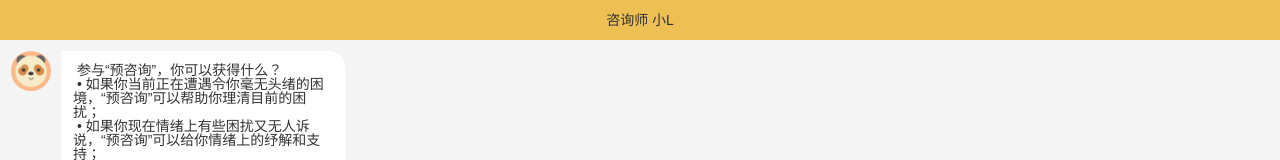
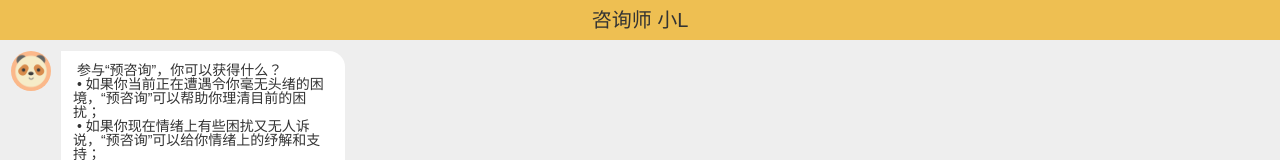
Before and after one commit to qiuhuachuan/h5-chat, a Vue app: page / in a window 1280 px wide. Shown: the top 160 px of the page. Built offline with nearby package versions, Linux system fonts and the light colour scheme.

Commit message:
增加聊天窗口滚动条响应式处于最底端

```diff
--- a/index.html
+++ b/index.html
@@ -10,8 +10,12 @@
     <van-number-keyboard safe-area-inset-bottom />
     <title>预咨询</title>
     <style>
-      #id {
-        height: 100vh;
+      * {
+        margin: 0;
+        padding: 0;
+      }
+      html, body, #app {
+        height: 100%;
       }
     </style>
   </head>
--- a/src/assets/style/reset.css
+++ b/src/assets/style/reset.css
@@ -192,3 +192,7 @@ a {
   color: #25a4bb;
   text-decoration: none;
 }
+
+html, body {
+  height: 100%;
+}
--- a/src/pages/chat/Chat.vue
+++ b/src/pages/chat/Chat.vue
@@ -1,13 +1,16 @@
 <template>
-  <div class="chat-wrapper">
+  <div class="container">
     <div class="header"><ChatHeader></ChatHeader></div>
-    <div class="content"><ChatContent></ChatContent></div>
+
+    <div id="mainBody" class="main"><ChatContent></ChatContent></div>
+
     <div class="footer"><ChatFooter></ChatFooter></div>
   </div>
 </template>
 
 <script>
-import { defineComponent } from 'vue'
+import { defineComponent, onMounted, watch, nextTick } from 'vue'
+import { useStore } from 'vuex'
 import ChatHeader from './components/ChatHeader.vue'
 import ChatContent from './components/ChatContent.vue'
 import ChatFooter from './components/ChatFooter.vue'
@@ -21,29 +24,48 @@ export default defineComponent({
         ChatContent
     },
     setup() {
-
+      const store = useStore()
+      const updateMainBody = () => {
+        const mainDOM = document.getElementById('mainBody')
+        mainDOM.scrollTop = mainDOM.scrollHeight;
+      }
+      onMounted(() => {
+        console.log('Component is mounted!')
+      })
+      watch(
+        store.state.history,
+        updateMainBody,
+        {flush: 'post'}
+      )
     }
 })
 </script>
 
 <style lang="less" scoped>
-.chat-wrapper {
-  height: 100vh;
-  display: flex;
-  flex-direction: column;
+  .container {
+    display:flex;
+    flex-direction:column;
+    width:100%;
+    height:100%;
     .header {
       height: 40px;
+      line-height: 40px;
+      text-align: center;
+      background-color: #eebf52;
+      font-size: 20px;
+      flex-shrink: 0;
     }
-  .content {
-    flex: 1;
-    overflow-y: auto;
+    .main {
+      background-color: #eee;
+      flex:1;
+      width:100%;
+      overflow: auto;
     }
     .footer {
-    width: 100%;
-    bottom: 0;
-    left: 0;
-    right: 0;
-    background-color: #eee;
+      background-color: #ccc;
+      font-size: 30px;
+      flex-shrink: 0;
     }
   }
+
 </style>
--- a/src/pages/chat/components/ChatContent.vue
+++ b/src/pages/chat/components/ChatContent.vue
@@ -1,5 +1,4 @@
 <template>
-	<div class="chat-content" id="scrollWindow">
     <div class="chat-container">
       <div class="chatbot">
         <img :src="chatbotAvatar">
@@ -40,6 +39,7 @@
           </div>
         </div>
       </div>
+
       <div :class="item.owner" v-for="item of store.state.history" :key="item.id">
         <img :src="item.owner == 'chatbot' ? chatbotAvatar : clientAvatar">
         <div :class="item.owner == 'chatbot' ? 'chatbot-content' : 'client-content'">
@@ -50,9 +50,8 @@
             </VantRadioGroup>
           </div>
         </div>
+      </div>
 
-      </div>
-    </div>
     </div>
 </template>
 
@@ -140,13 +139,8 @@ export default defineComponent({
 </script>
 
 <style lang="less" scoped>
-.chat-content {
-  height: 100%;
-  overflow-y: hidden;
-  display: flex;
-  flex-direction: column;
 .chat-container {
-    overflow-y: auto;
+  height: inherit;
   .chatbot {
     display: flex;
     flex-direction: row;
@@ -170,7 +164,7 @@ export default defineComponent({
         padding: 12px;
         font-size: 14px;
         text-align: left;
-          flex: 1;
+        // flex: 1;
         background-color: #fff;
         border-top-right-radius: 16px;
         border-bottom-left-radius: 16px;
@@ -222,5 +216,4 @@ export default defineComponent({
     }
   }
 }
-}
 </style>
--- a/src/pages/chat/components/ChatFooter.vue
+++ b/src/pages/chat/components/ChatFooter.vue
@@ -79,7 +79,6 @@ export default defineComponent({
 		justify-content: space-between;
 		align-items: center;
 		.client-input {
-			flex: 1;
 			margin: 5px;
 			border-radius: 22px;
 			max-height: 100px;
--- a/src/pages/chat/components/ChatHeader.vue
+++ b/src/pages/chat/components/ChatHeader.vue
@@ -3,21 +3,12 @@
 </template>
 
 <script>
-export default {
-
-}
+export default {}
 </script>
 
 <style lang="less" scoped>
 .chat-header {
-  height: 40px;
-	line-height: 40px;
-	text-align: center;
-  width: 100%;
-  position: fixed;
-  top: 0;
-  left: 0;
+  font-size: 20px;
 	background-color: #eebf52;
-	z-index: 998;
 }
 </style>
```
Lines whose indentation alone changed are shown as unchanged.
